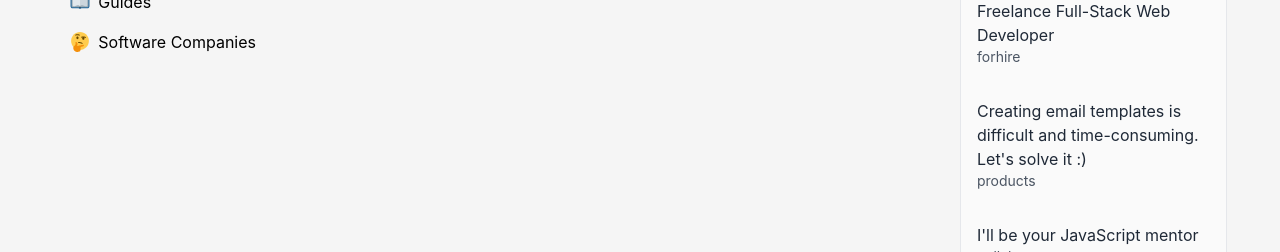
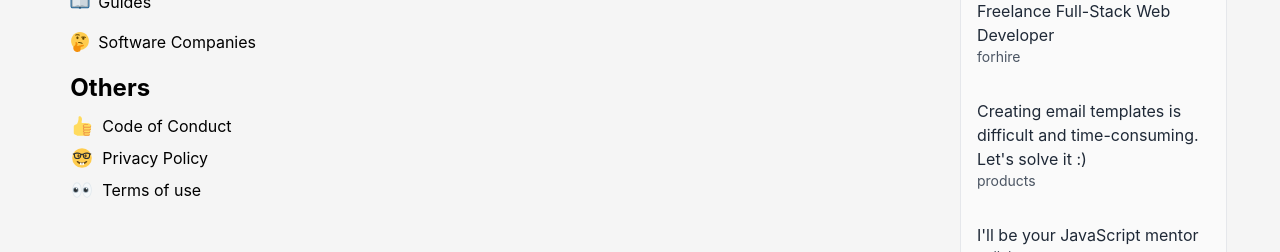
Before and after one commit to techbeeyt/devkarkhana-devto-clone, a React (Create React App) app: page / in a window 1280 px wide. Shown: the part 541-793 px from the top of the page. Built offline with nearby package versions, Linux system fonts and the light colour scheme.

Commit message:
right sidebar updated

```diff
--- a/src/components/LeftSideBar/LeftSideBar.jsx
+++ b/src/components/LeftSideBar/LeftSideBar.jsx
@@ -76,6 +76,67 @@ const LeftSideBar = () => {
                     <span>Software Companies</span>
                 </Link>
             </div>
+
+            <div className="others">
+
+                <strong style={{fontSize:'1.5rem'}} className="my-2">
+                    <h3>Others</h3>
+                </strong>
+                <ul class="other-navigation-links sidebar-navigation-links spec-sidebar-navigation-links">
+                    <li className='my-2'>
+                        <Link to="/code-of-contact" className="flex leftSidebarLink">
+                            <span className="c-link__icon mr-2">
+                                <svg xmlns="http://www.w3.org/2000/svg" viewBox="0 0 44 44" width="24" height="24">
+                                    <g className="nc-icon-wrapper">
+                                        <path fill="#FFDB5E" d="M38.956 21.916c0-.503-.12-.975-.321-1.404-1.341-4.326-7.619-4.01-16.549-4.221-1.493-.035-.639-1.798-.115-5.668.341-2.517-1.282-6.382-4.01-6.382-4.498 0-.171 3.548-4.148 12.322-2.125 4.688-6.875 2.062-6.875 6.771v10.719c0 1.833.18 3.595 2.758 3.885 2.499.281 1.937 2.062 5.542 2.062h18.044a3.337 3.337 0 003.333-3.334c0-.762-.267-1.456-.698-2.018 1.02-.571 1.72-1.649 1.72-2.899 0-.76-.266-1.454-.696-2.015 1.023-.57 1.725-1.649 1.725-2.901 0-.909-.368-1.733-.961-2.336a3.311 3.311 0 001.251-2.581z"></path>
+                                        <path fill="#EE9547" d="M27.02 25.249h8.604c1.17 0 2.268-.626 2.866-1.633a.876.876 0 00-1.506-.892 1.588 1.588 0 01-1.361.775h-8.81c-.873 0-1.583-.71-1.583-1.583s.71-1.583 1.583-1.583H32.7a.875.875 0 000-1.75h-5.888a3.337 3.337 0 00-3.333 3.333c0 1.025.475 1.932 1.205 2.544a3.32 3.32 0 00-.998 2.373c0 1.028.478 1.938 1.212 2.549a3.318 3.318 0 00.419 5.08 3.305 3.305 0 00-.852 2.204 3.337 3.337 0 003.333 3.333h5.484a3.35 3.35 0 002.867-1.632.875.875 0 00-1.504-.894 1.594 1.594 0 01-1.363.776h-5.484c-.873 0-1.583-.71-1.583-1.583s.71-1.583 1.583-1.583h6.506a3.35 3.35 0 002.867-1.633.875.875 0 10-1.504-.894 1.572 1.572 0 01-1.363.777h-7.063a1.585 1.585 0 010-3.167h8.091a3.35 3.35 0 002.867-1.632.875.875 0 00-1.504-.894 1.573 1.573 0 01-1.363.776H27.02a1.585 1.585 0 010-3.167z"></path>
+                                    </g>
+                                </svg>
+                            </span>
+                            Code of Conduct
+                        </Link>
+                    </li>
+                    <li className='my-2'>
+                        <Link to="/privacy" className="flex  leftSidebarLink">
+                            <span className="c-link__icon mr-2">
+                                <svg xmlns="http://www.w3.org/2000/svg" viewBox="0 0 44 44" width="24" height="24">
+                                    <g transform="translate(4 4)">
+                                        <circle fill="#FFCC4D" cx="18" cy="18" r="18"></circle>
+                                        <path fill="#664500" d="M27.335 23.629a.501.501 0 00-.635-.029c-.039.029-3.922 2.9-8.7 2.9-4.766 0-8.662-2.871-8.7-2.9a.5.5 0 10-.729.657C8.7 24.472 11.788 29.5 18 29.5s9.301-5.028 9.429-5.243a.499.499 0 00-.094-.628z"></path>
+                                        <path fill="#65471B" d="M18 26.591c-.148 0-.291-.011-.438-.016v4.516h.875v-4.517c-.145.005-.289.017-.437.017z"></path>
+                                        <path fill="#FFF" d="M22 26c.016-.004-1.45.378-2.446.486-.366.042-.737.076-1.117.089v4.517H20c1.1 0 2-.9 2-2V26zm-8 0c-.016-.004 1.45.378 2.446.486.366.042.737.076 1.117.089v4.517H16c-1.1 0-2-.9-2-2V26z"></path>
+                                        <path fill="#65471B" d="M27.335 23.629a.501.501 0 00-.635-.029c-.03.022-2.259 1.668-5.411 2.47-.443.113-1.864.43-3.286.431-1.424 0-2.849-.318-3.292-.431-3.152-.802-5.381-2.448-5.411-2.47a.501.501 0 00-.729.657c.097.162 1.885 3.067 5.429 4.481v-1.829c-.016-.004 1.45.378 2.446.486.366.042.737.076 1.117.089.146.005.289.016.437.016.148 0 .291-.011.438-.016.38-.013.751-.046 1.117-.089.996-.108 2.462-.49 2.446-.486v1.829c3.544-1.414 5.332-4.319 5.429-4.481a.5.5 0 00-.095-.628zm-.711-9.605c0 1.714-.938 3.104-2.096 3.104-1.157 0-2.096-1.39-2.096-3.104s.938-3.104 2.096-3.104c1.158 0 2.096 1.39 2.096 3.104zm-17.167 0c0 1.714.938 3.104 2.096 3.104 1.157 0 2.096-1.39 2.096-3.104s-.938-3.104-2.096-3.104c-1.158 0-2.096 1.39-2.096 3.104z"></path>
+                                        <path fill="#292F33" d="M34.808 9.627c-.171-.166-1.267.274-2.376-.291-2.288-1.166-8.07-2.291-11.834.376-.403.285-2.087.333-2.558.313-.471.021-2.155-.027-2.558-.313-3.763-2.667-9.545-1.542-11.833-.376-1.109.565-2.205.125-2.376.291-.247.239-.247 1.196.001 1.436.246.239 1.477.515 1.722 1.232.247.718.249 4.958 2.213 6.424 1.839 1.372 6.129 1.785 8.848.238 2.372-1.349 2.289-4.189 2.724-5.881.155-.603.592-.907 1.26-.907s1.105.304 1.26.907c.435 1.691.351 4.532 2.724 5.881 2.719 1.546 7.009 1.133 8.847-.238 1.965-1.465 1.967-5.706 2.213-6.424.245-.717 1.476-.994 1.722-1.232.248-.24.249-1.197.001-1.436zm-20.194 3.65c-.077 1.105-.274 3.227-1.597 3.98-.811.462-1.868.743-2.974.743h-.001c-1.225 0-2.923-.347-3.587-.842-.83-.619-1.146-3.167-1.265-4.12-.076-.607-.28-2.09.388-2.318 1.06-.361 2.539-.643 4.052-.643.693 0 3.021.043 4.155.741 1.005.617.872 1.851.829 2.459zm16.278-.253c-.119.954-.435 3.515-1.265 4.134-.664.495-2.362.842-3.587.842h-.001c-1.107 0-2.163-.281-2.975-.743-1.323-.752-1.52-2.861-1.597-3.966-.042-.608-.176-1.851.829-2.468 1.135-.698 3.462-.746 4.155-.746 1.513 0 2.991.277 4.052.638.668.228.465 1.702.389 2.309z"></path>
+                                    </g>
+                                </svg>
+                            </span>
+                            Privacy Policy
+                        </Link>
+                    </li>
+
+                    <li className='my-2'>
+                        <Link to="/terms" className="flex leftSidebarLink">
+                            <span class="c-link__icon mr-2">
+                                <svg xmlns="http://www.w3.org/2000/svg" viewBox="0 0 44 44" width="24" height="24">
+                                    <g transform="translate(4 4)">
+                                        <ellipse fill="#F5F8FA" cx="8.828" cy="18" rx="7.953" ry="13.281"></ellipse>
+                                        <path fill="#E1E8ED" d="M8.828 32.031C3.948 32.031.125 25.868.125 18S3.948 3.969 8.828 3.969 17.531 10.132 17.531 18s-3.823 14.031-8.703 14.031zm0-26.562C4.856 5.469 1.625 11.09 1.625 18s3.231 12.531 7.203 12.531S16.031 24.91 16.031 18 12.8 5.469 8.828 5.469z"></path>
+                                        <circle fill="#8899A6" cx="6.594" cy="18" r="4.96"></circle>
+                                        <circle fill="#292F33" cx="6.594" cy="18" r="3.565"></circle>
+                                        <circle fill="#F5F8FA" cx="7.911" cy="15.443" r="1.426"></circle>
+                                        <ellipse fill="#F5F8FA" cx="27.234" cy="18" rx="7.953" ry="13.281"></ellipse>
+                                        <path fill="#E1E8ED" d="M27.234 32.031c-4.88 0-8.703-6.163-8.703-14.031s3.823-14.031 8.703-14.031S35.938 10.132 35.938 18s-3.824 14.031-8.704 14.031zm0-26.562c-3.972 0-7.203 5.622-7.203 12.531 0 6.91 3.231 12.531 7.203 12.531S34.438 24.91 34.438 18 31.206 5.469 27.234 5.469z"></path>
+                                        <circle fill="#8899A6" cx="25" cy="18" r="4.96"></circle>
+                                        <circle fill="#292F33" cx="25" cy="18" r="3.565"></circle>
+                                        <circle fill="#F5F8FA" cx="26.317" cy="15.443" r="1.426"></circle>
+                                    </g>
+                                </svg>
+                            </span>
+                            Terms of use
+                        </Link>
+                    </li>
+                </ul>
+             </div>
         </div>
     );
 };
```
Also changed, not shown: 1 other file (tests, documents, lock files or other folders).
